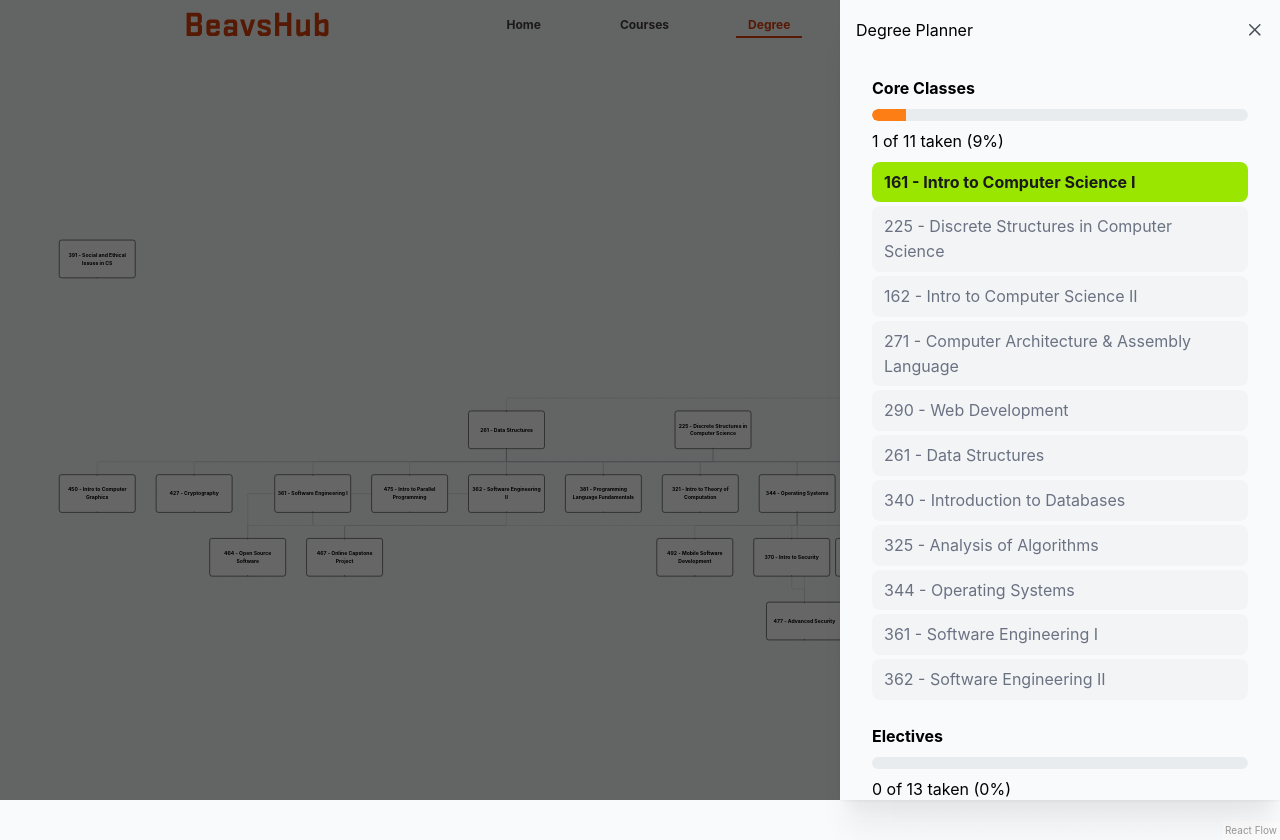
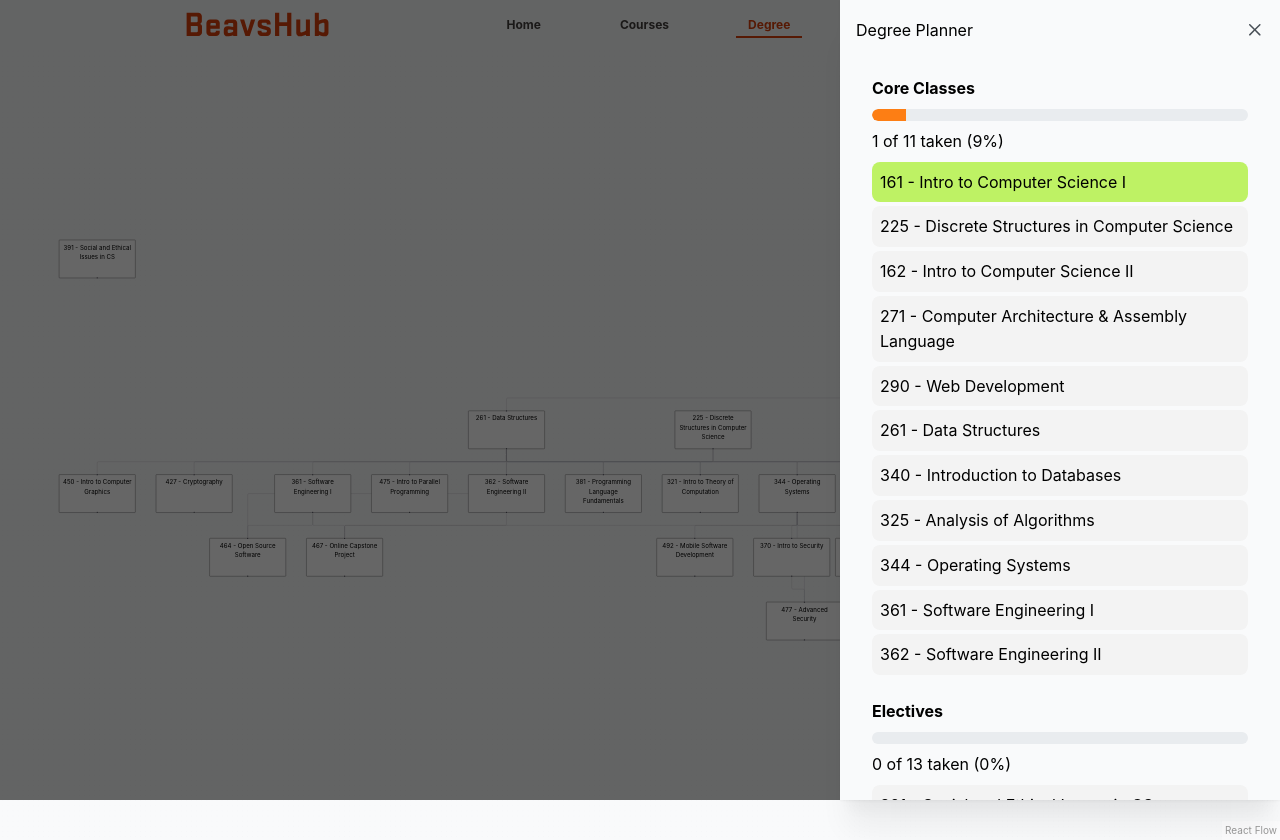
Before and after one commit to paul-nguyen-1/BeavsHubV2, a React (Vite) app in the folder client/: page /planner in a window 1280 px wide. Both pictures are taken after a click on the element "161 - Intro to Computer Science I". Built offline with nearby package versions, Linux system fonts and the light colour scheme; no server answers.

Commit message:
fix layout

```diff
--- a/client/src/components/reactFlow/layoutFlow.jsx
+++ b/client/src/components/reactFlow/layoutFlow.jsx
@@ -45,19 +45,18 @@ const getHighlightedNodes = (nodes, edges, hoveredNodeId) => {
         return {
           ...node,
           style: {
-            ...node.style,
             backgroundColor: "#A3E635",
             borderColor: "#4CAF50",
-            color: "#000000",
+            fontSize: "24px",
           },
         };
       }
       return {
         ...node,
         style: {
-          ...node.style,
           backgroundColor: "#FFFFFF",
           borderColor: "#000000",
+          fontSize: "24px",
         },
       };
     });
@@ -68,45 +67,45 @@ const getHighlightedNodes = (nodes, edges, hoveredNodeId) => {
       return {
         ...node,
         style: {
-          ...node.style,
           backgroundColor: "#D73F09",
           borderColor: "#A32A00",
+          fontSize: "24px",
         },
       };
     } else if (prerequisites.has(node.id)) {
       return {
         ...node,
         style: {
-          ...node.style,
           backgroundColor: "#F4A261",
           borderColor: "#E76F51",
+          fontSize: "24px",
         },
       };
     } else if (unlocks.has(node.id)) {
       return {
         ...node,
         style: {
-          ...node.style,
           backgroundColor: "#A3E635",
           borderColor: "#4CAF50",
+          fontSize: "24px",
         },
       };
     } else if (node.taken) {
       return {
         ...node,
         style: {
-          ...node.style,
           backgroundColor: "#A3E635",
           borderColor: "#4CAF50",
+          fontSize: "24px",
         },
       };
     }
     return {
       ...node,
       style: {
-        ...node.style,
         backgroundColor: "#FFFFFF",
         borderColor: "#000000",
+        fontSize: "24px",
       },
     };
   });
@@ -152,9 +151,11 @@ export const LayoutFlow = () => {
   const [opened, { open, close }] = useDisclosure(false);
   const { fitView } = useReactFlow();
   const [currentNodeId, setCurrentNodeId] = useState(null);
-  const [edges, setEdges, onEdgesChange] = useEdgesState([]);
-  const storedNodes = localStorage.getItem("highlightedNodes");
+
+  const storedNodes = localStorage.getItem("flowNodes");
+  const storedEdges = localStorage.getItem("flowEdges");
   let initialNodesList = [];
+  let initialEdgesList = [];
   if (storedNodes) {
     try {
       initialNodesList = JSON.parse(storedNodes);
@@ -162,24 +163,35 @@ export const LayoutFlow = () => {
       initialNodesList = [];
     }
   }
+  if (storedEdges) {
+    try {
+      initialEdgesList = JSON.parse(storedEdges);
+    } catch {
+      initialEdgesList = [];
+    }
+  }
+
   const [nodes, setNodes, onNodesChange] = useNodesState(initialNodesList);
+  const [edges, setEdges, onEdgesChange] = useEdgesState(initialEdgesList);
+
   const onConnect = useCallback(
     (params) => setEdges((prevEdges) => addEdge(params, prevEdges)),
     []
   );
+
   const onLayout = useCallback(
     ({ direction, useInitialNodes = false }) => {
       const layoutOptions = { "elk.direction": direction, ...elkOptions };
       const nodeSource = useInitialNodes ? initialNodes : nodes;
       const edgeSource = useInitialNodes ? initialEdges : edges;
       getLayoutedElements(nodeSource, edgeSource, layoutOptions).then(
-        ({ nodes: layouted, edges: layoutedEdges }) => {
-          const highlighted = getHighlightedNodes(
-            layouted,
+        ({ nodes: layoutedNodes, edges: layoutedEdges }) => {
+          const resetStyles = getHighlightedNodes(
+            layoutedNodes,
             layoutedEdges,
             null
           );
-          setNodes(highlighted);
+          setNodes(resetStyles);
           setEdges(layoutedEdges);
           window.requestAnimationFrame(() => fitView());
         }
@@ -187,46 +199,54 @@ export const LayoutFlow = () => {
     },
     [nodes, edges, fitView, setNodes, setEdges]
   );
+
   useLayoutEffect(() => {
-    if (!storedNodes) {
-      const options = { "elk.direction": "DOWN", ...elkOptions };
-      getLayoutedElements(initialNodes, initialEdges, options).then(
+    if (!storedNodes || !storedEdges) {
+      const opts = { "elk.direction": "DOWN", ...elkOptions };
+      getLayoutedElements(initialNodes, initialEdges, opts).then(
         ({ nodes: layoutedNodes, edges: layoutedEdges }) => {
-          const highlighted = getHighlightedNodes(
+          const resetStyles = getHighlightedNodes(
             layoutedNodes,
             layoutedEdges,
             null
           );
-          setNodes(highlighted);
+          setNodes(resetStyles);
           setEdges(layoutedEdges);
           window.requestAnimationFrame(() => fitView());
         }
       );
     } else {
+      const resetStyles = getHighlightedNodes(nodes, edges, null);
+      setNodes(resetStyles);
       window.requestAnimationFrame(() => fitView());
     }
   }, []);
+
   useEffect(() => {
-    localStorage.setItem("highlightedNodes", JSON.stringify(nodes));
+    localStorage.setItem("flowNodes", JSON.stringify(nodes));
   }, [nodes]);
+
+  useEffect(() => {
+    localStorage.setItem("flowEdges", JSON.stringify(edges));
+  }, [edges]);
+
   const handleNodeMouseEnter = (event, node) => {
     setNodes((prev) => getHighlightedNodes(prev, edges, node.id));
     setCurrentNodeId(node.id);
   };
+
   const handleNodeMouseLeave = () => {
     setNodes((prev) => getHighlightedNodes(prev, edges, null));
     setCurrentNodeId(null);
   };
+
   const handleNodeClick = (event, node) => {
     setNodes((prev) =>
-      prev.map((existingNode) =>
-        existingNode.id === node.id
-          ? { ...existingNode, taken: !existingNode.taken }
-          : existingNode
-      )
+      prev.map((n) => (n.id === node.id ? { ...n, taken: !n.taken } : n))
     );
     open();
   };
+
   const coreNodes = nodes.filter((n) => classType(n.id) === "Core");
   const electiveNodes = nodes.filter((n) => classType(n.id) === "Elective");
   const takenCore = coreNodes.filter((n) => n.taken).length;
@@ -237,6 +257,7 @@ export const LayoutFlow = () => {
   const percentElectives = electiveNodes.length
     ? Math.round((takenElectives / electiveNodes.length) * 100)
     : 0;
+
   return (
     <ReactFlow
       nodes={nodes}
@@ -254,15 +275,23 @@ export const LayoutFlow = () => {
       style={{ backgroundColor: "transparent", height: "100%", width: "100%" }}
     >
       <Panel position="top-right">
-        <div className="flex space-x-2 gap-2">
+        <div style={{ display: "flex", gap: "0.5rem" }}>
           <button
-            className="px-4 py-2 bg-[#d73f09] text-white text-sm font-medium rounded-lg shadow-md hover:opacity-85 focus:outline-none focus:ring-2 focus:ring-gray-600 focus:ring-opacity-75 transition cursor-pointer"
+            style={{
+              padding: "0.5rem",
+              backgroundColor: "#d73f09",
+              color: "#fff",
+            }}
             onClick={() => onLayout({ direction: "DOWN" })}
           >
             Vertical Layout
           </button>
           <button
-            className="px-4 py-2 bg-white text-black text-sm font-medium rounded-lg shadow-md hover:opacity-55 focus:outline-none focus:ring-2 focus:ring-gray-600 focus:ring-opacity-75 transition cursor-pointer"
+            style={{
+              padding: "0.5rem",
+              backgroundColor: "#fff",
+              color: "#000",
+            }}
             onClick={() => onLayout({ direction: "RIGHT" })}
           >
             Horizontal Layout
@@ -288,11 +317,12 @@ export const LayoutFlow = () => {
             {coreNodes.map((node) => (
               <div
                 key={node.id}
-                className={`px-3 py-2 mb-1 rounded-lg ${
-                  node.taken
-                    ? "bg-lime-400 font-bold text-[#1a1a1a] border-[#4caf50]"
-                    : "bg-gray-100 font-normal text-gray-500"
-                }`}
+                style={{
+                  padding: "0.5rem",
+                  marginBottom: "0.25rem",
+                  borderRadius: "0.5rem",
+                  backgroundColor: node.taken ? "#bef264" : "#f3f3f3",
+                }}
               >
                 {node.data?.label}
               </div>
@@ -315,11 +345,12 @@ export const LayoutFlow = () => {
             {electiveNodes.map((node) => (
               <div
                 key={node.id}
-                className={`px-3 py-2 mb-1 rounded-lg ${
-                  node.taken
-                    ? "bg-lime-400 font-bold text-[#1a1a1a] border-1 border-[#4caf50]"
-                    : "bg-gray-100 font-normal text-gray-500 border border-gray-300"
-                }`}
+                style={{
+                  padding: "0.5rem",
+                  marginBottom: "0.25rem",
+                  borderRadius: "0.5rem",
+                  backgroundColor: node.taken ? "#bef264" : "#f3f3f3",
+                }}
               >
                 {node.data?.label}
               </div>
```
